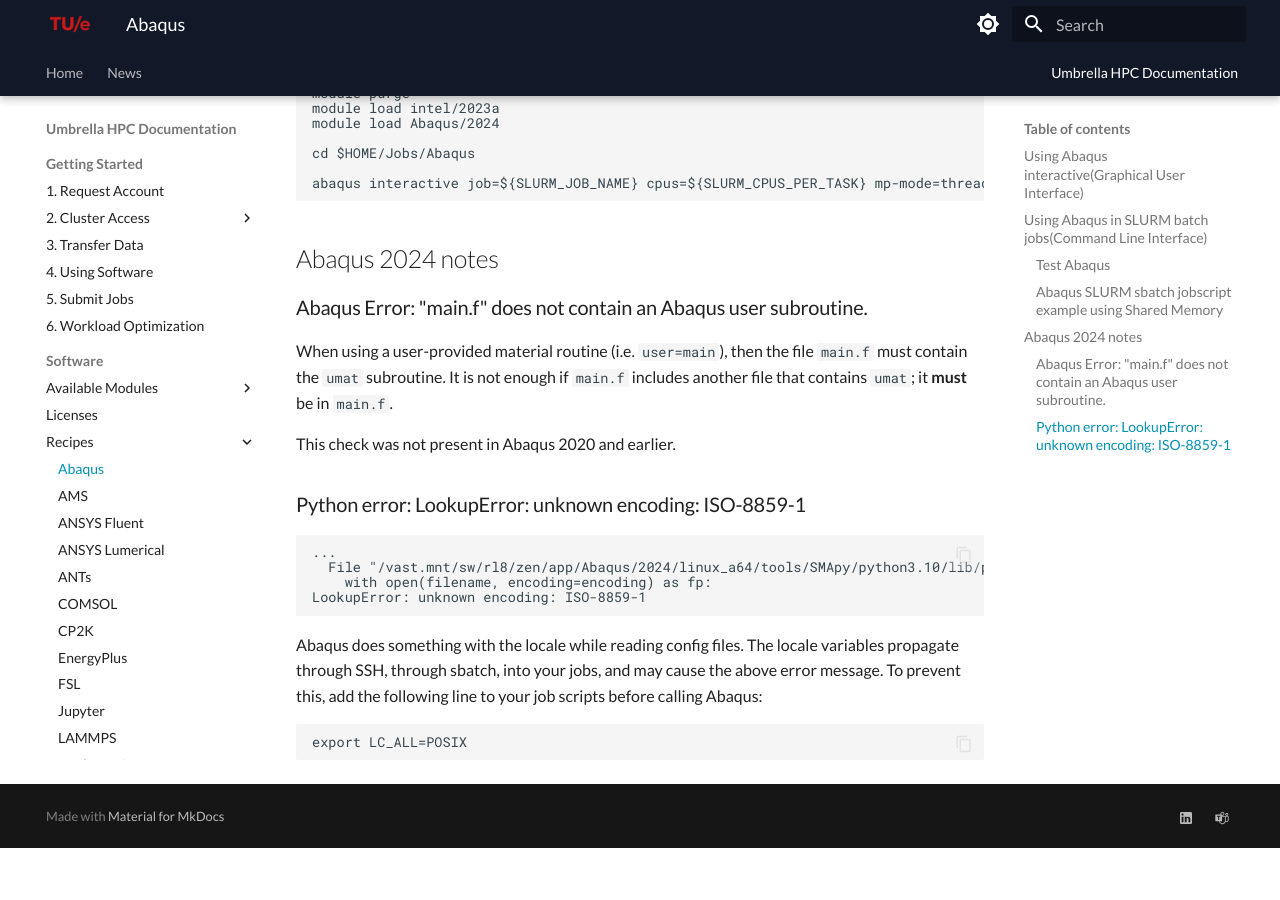
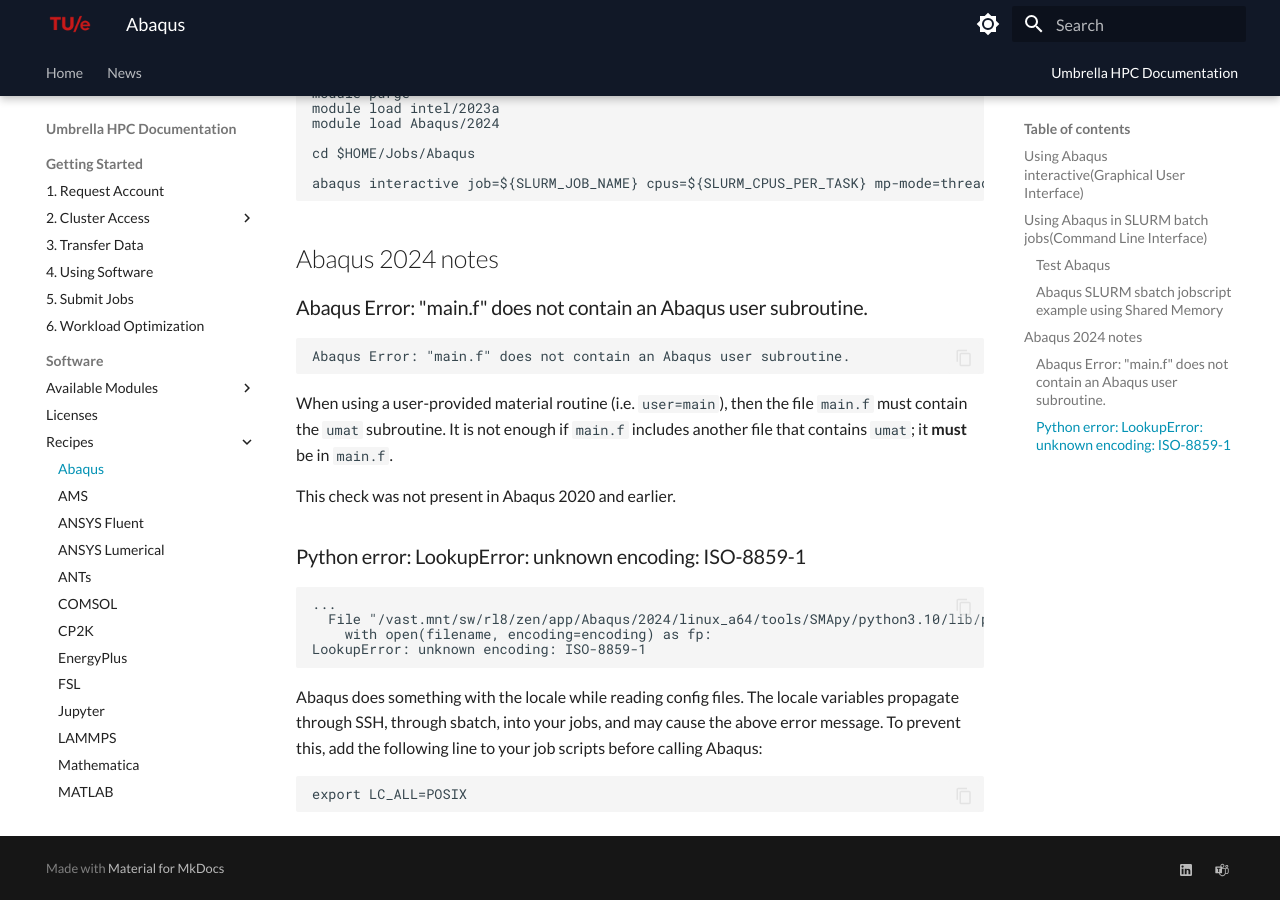
Before and after one commit to gferhpc/supercomputing.tue.nl, an MkDocs documentation site: the page built from pages/documentation/software/recipes/abaqus.md, in a window 1280 px wide and 900 px high, scrolled down 1424 px. Built offline with MkDocs 1.6.1 and Material for MkDocs 9.7.7, drawn with Linux system fonts in a browser that asks for light colours; before the commit the page ends 2272 px from its top, so only the background shows below that.

Commit message:
docs: software: recipes: abaqus: common errors

````diff
--- a/pages/documentation/software/recipes/abaqus.md
+++ b/pages/documentation/software/recipes/abaqus.md
@@ -81,6 +81,10 @@
 
 ### Abaqus Error: "main.f" does not contain an Abaqus user subroutine.
 
+```
+Abaqus Error: "main.f" does not contain an Abaqus user subroutine.
+```
+
 When using a user-provided material routine (i.e. `user=main`), then the file `main.f` must contain the `umat` subroutine.  It is not enough if `main.f` includes another file that contains `umat`; it **must** be in `main.f`.
 
 This check was not present in Abaqus 2020 and earlier.
````
